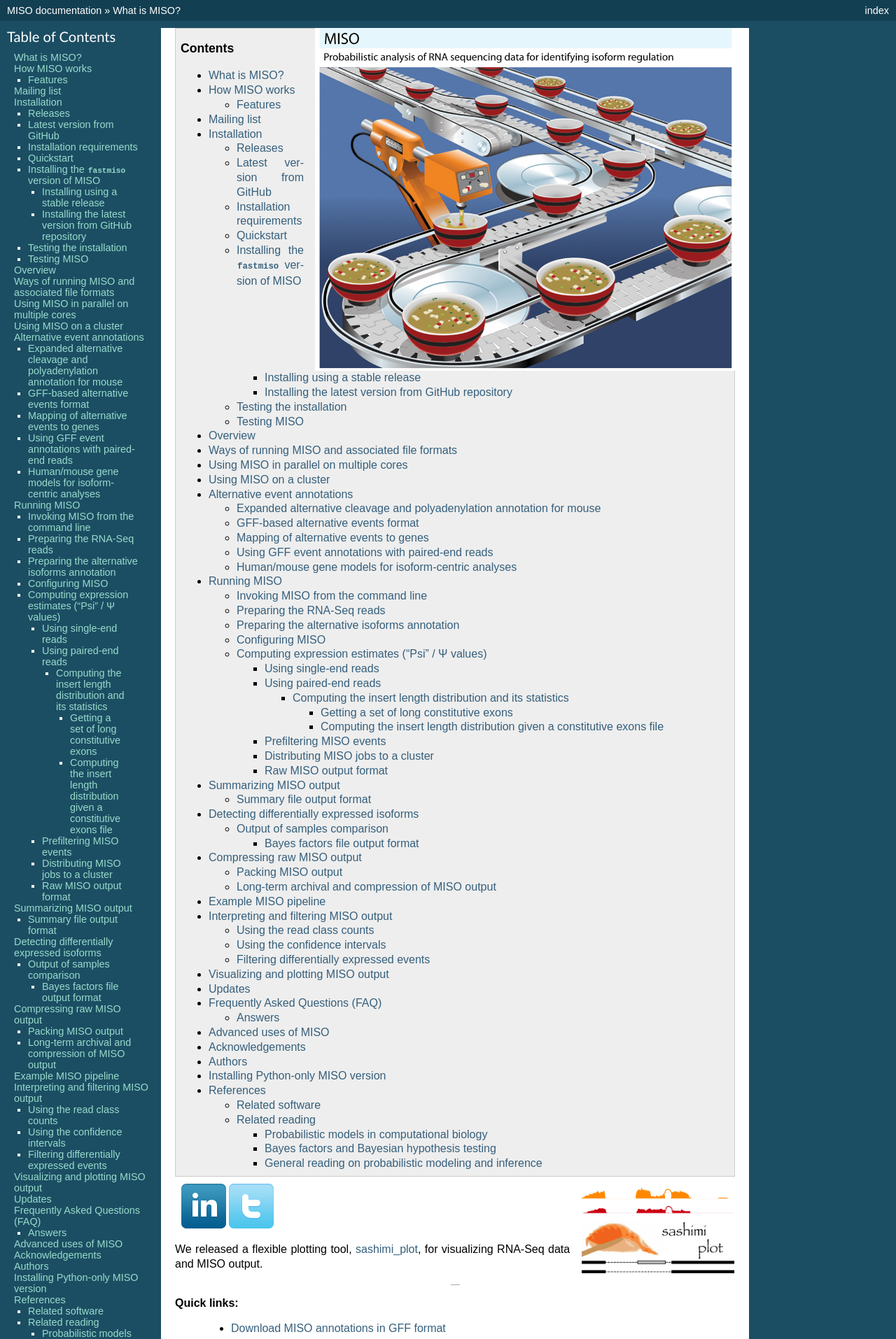
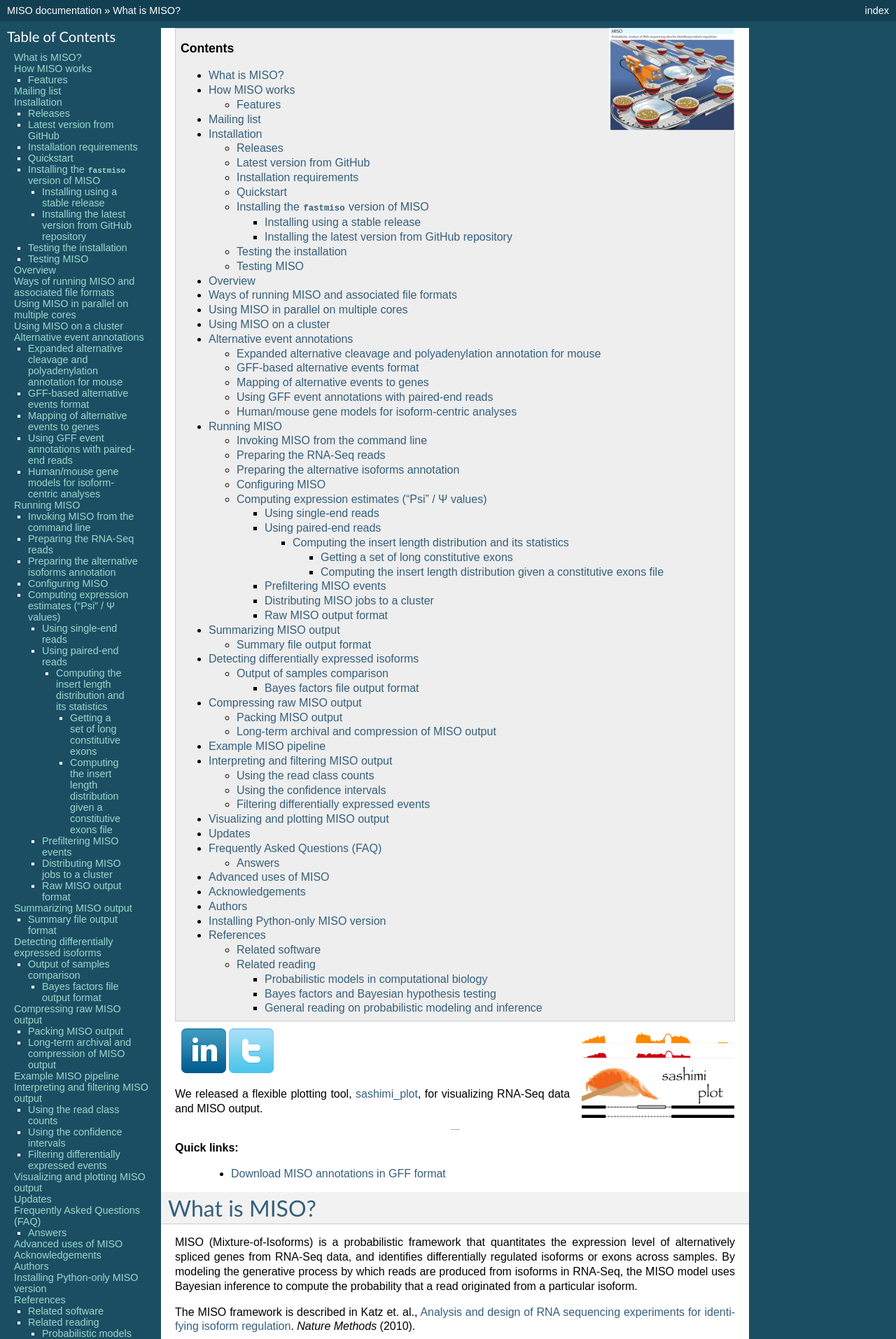
Before and after one commit to yarden/MISO, a Sphinx documentation site: the page built from docs/source/index.rst, in a window 1280 px wide. Shown: the top 1914 px of the page at 70% size. Built offline with Sphinx 7.4.7, drawn with Linux system fonts in a browser that asks for light colours.

Commit message:
Revs to docs

```diff
--- a/docs/source/index.rst
+++ b/docs/source/index.rst
@@ -7,7 +7,7 @@
 
 
 .. image:: images/MISO-docs-logo-small.png
-   :scale: 60%
+   :scale: 40%
    :align: right
    :alt: A pipeline of RNA-Seq samples as bowls of MISO soup (graphic by Lou Eisenman)
 
```
Also changed, not shown: docs/source/images/MISO-docs-logo-small.png, 1 other file.
